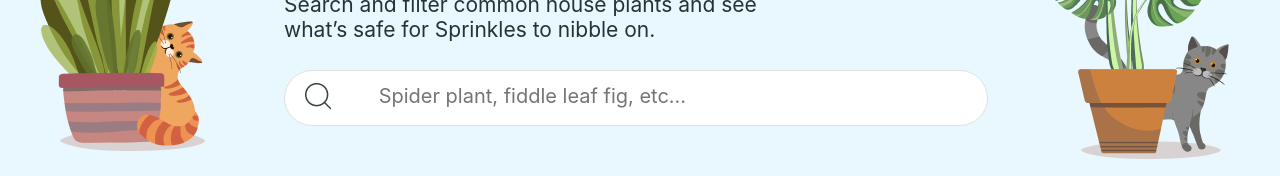
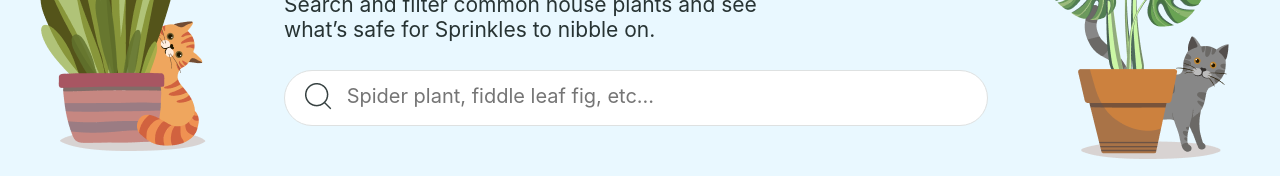
Before and after one commit to sydrosa/can-my-cat-eat-that, a React (Create React App) app: page / in a window 1280 px wide. Shown: the part 209-385 px from the top of the page. Built offline with nearby package versions, Linux system fonts and the light colour scheme.

Commit message:
update search bar input

```diff
--- a/src/components/Hero/hero.scss
+++ b/src/components/Hero/hero.scss
@@ -84,12 +84,12 @@
   height: 2.5rem;
   border-radius: 2rem;
   border: 1px solid #dee1e1;
-  padding-left: 2.5rem;
+  padding-left: 1rem;
 
   @media (min-width: 1056px) {
     width: calc(100% - 8rem);
     height: 3.5rem;
-    padding-left: 3.5rem;
+    padding-left: 1.5rem;
   }
 }
 
```
